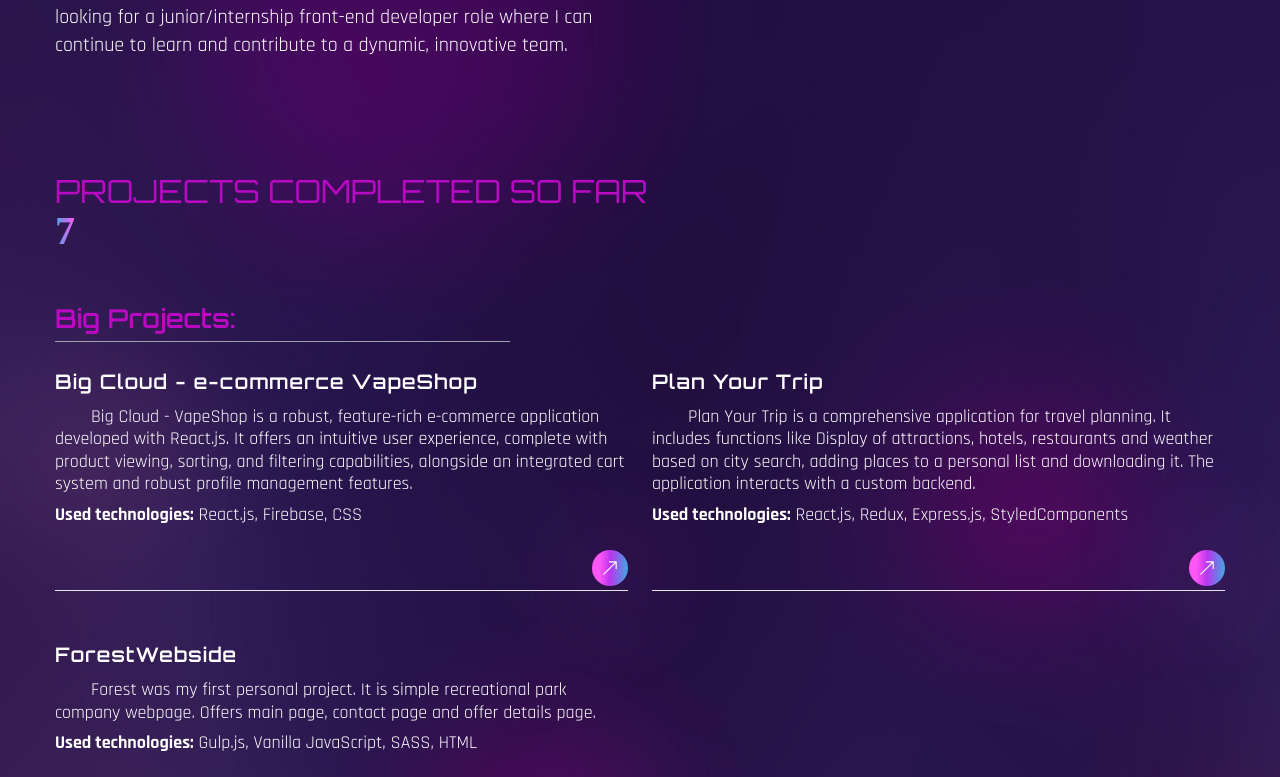
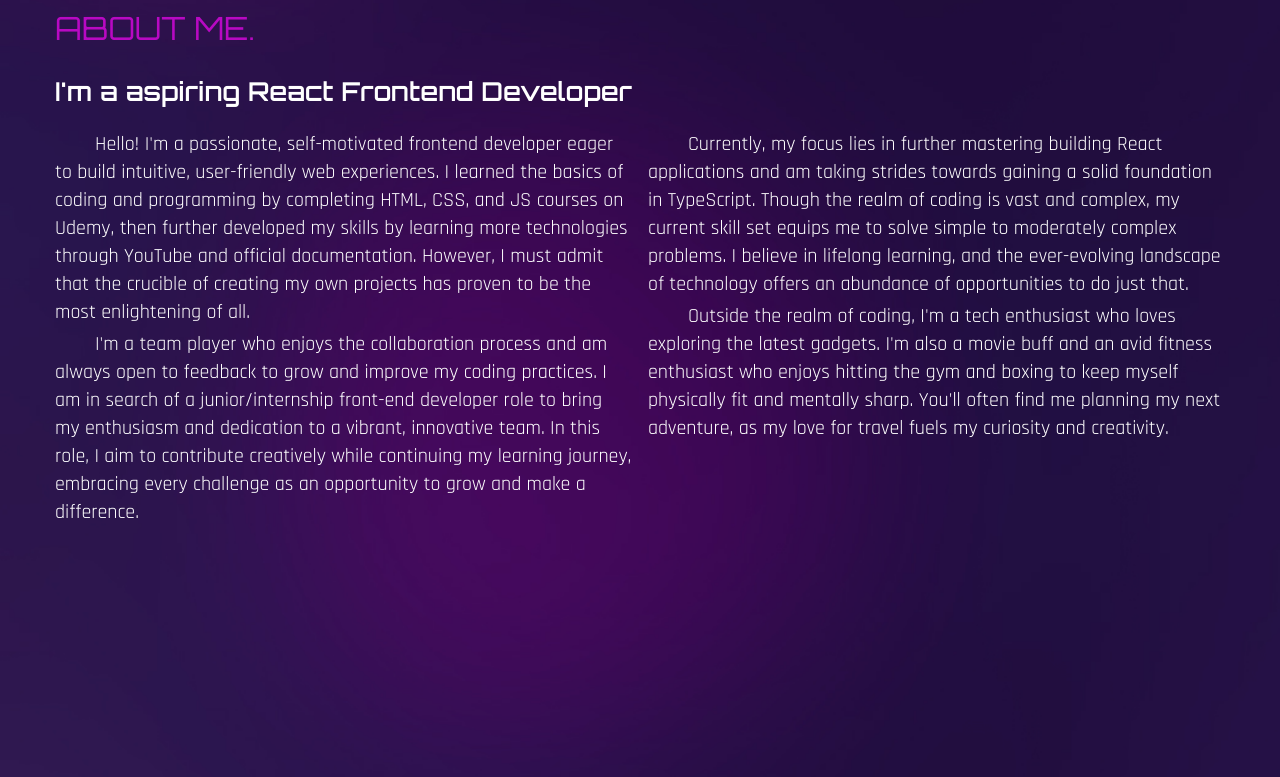
Before and after one commit to IgorFurman/PersonalWebpage, a React (Create React App) app: page / in a window 1280 px wide. Shown: the part 1068-1845 px from the top of the page. Built offline with nearby package versions, Linux system fonts and the light colour scheme; a web font is replaced by a local one.

Commit message:
style and content changes

```diff
--- a/src/components/About.js
+++ b/src/components/About.js
@@ -1,6 +1,4 @@
 import React from 'react';
-import CountUp from 'react-countup';
-import { useInView } from 'react-intersection-observer';
 import { motion } from 'framer-motion';
 import { fadeIn } from '../variants';
 
@@ -9,14 +7,14 @@ const About = () => {
 
 	return (
 		<section
-			className='section min-h-screen lg:mb-[100px]'
+			className='md:section lg:my-auto'
 			id='about'
 
 		>
-			<div className='container mx-auto'>
+			<div className='container'>
 				<h2 className='h2 text-accent'>About me.</h2>
 
-				<div className='gap-y-10 lg:gap-x-20 lg:items-center'>
+				<div className='gap-y-10 lg:gap-x-20 md:items-center'>
 					<motion.div
 						variants={fadeIn('right', 0.3)}
 						initial='hidden'
@@ -33,7 +31,7 @@ const About = () => {
 						className='flex-1'
 					>
 						<h3 className='h3 mb-4 lg:col-span-2'>
-							I'm a aspiring Junior Frontend Developer
+							I'm a aspiring React Frontend Developer
 						</h3>
 						<div className='md:text-xl lg:grid lg:grid-cols-2 gap-4'>
 							<div>
@@ -42,37 +40,24 @@ const About = () => {
 									eager to build intuitive, user-friendly web experiences. I
 									learned the basics of coding and programming by completing
 									HTML, CSS, and JS courses on Udemy, then further developed my
-									skills by learning React through YouTube and official
-									documentation. In retrospect, however, I believe I've learned
-									the most from creating my own projects.
+									skills by learning more technologies through YouTube and official
+									documentation. However, I must admit that the crucible of creating my own projects has proven to be the most enlightening of all.
 								</p>
 								<p
-									className='mb-1 hidden md:block'
+									className='mb-1'
 									style={{ textIndent: '2em' }}
 								>
 									I'm a team player who enjoys the collaboration process and am
 									always open to feedback to grow and improve my coding
-									practices. I'm looking for a junior/internship front-end
-									developer role where I can continue to learn and contribute to
-									a dynamic, innovative team.
+									practices. I am in search of a junior/internship front-end developer role to bring my enthusiasm and dedication to a vibrant, innovative team. In this role, I aim to contribute creatively while continuing my learning journey, embracing every challenge as an opportunity to grow and make a difference.
 								</p>
 							</div>
 							<div>
 								<p className='mb-1 ' style={{ textIndent: '2em' }}>
-									Nowadays I enjoy building personal projects to continually
-									expand my skill set and keep up with the latest industry
-									trends. Currently, I am still learning more about JavaScript,
-									React, Redux and basics about TypeScript, Because I understand
-									that the topic is vast and complex, what I can do at the
-									moment allows me to solve simple and moderately complex
-									problems.
+								Currently, my focus lies in further mastering building React applications and am taking strides towards gaining a solid foundation in TypeScript. Though the realm of coding is vast and complex, my current skill set equips me to solve simple to moderately complex problems. I believe in lifelong learning, and the ever-evolving landscape of technology offers an abundance of opportunities to do just that.
 								</p>
-								<p className='mb-1 md:hidden' style={{ textIndent: '2em' }}>
-									I'm a team player who enjoys the collaboration process and am
-									always open to feedback to grow and improve my coding
-									practices. I'm looking for a junior/internship front-end
-									developer role where I can continue to learn and contribute to
-									a dynamic, innovative team.
+								<p className='mb-1 ' style={{ textIndent: '2em' }}>
+								Outside the realm of coding, I'm a tech enthusiast who loves exploring the latest gadgets. I'm also a movie buff and an avid fitness enthusiast who enjoys hitting the gym and boxing to keep myself physically fit and mentally sharp. You'll often find me planning my next adventure, as my love for travel fuels my curiosity and creativity.
 								</p>
 							</div>
 						</div>
--- a/src/components/Banner.js
+++ b/src/components/Banner.js
@@ -9,7 +9,7 @@ import { fadeIn } from '../variants';
 const Banner = () => {
 	return (
 		<section
-			className='min-h-[85vh] lg:min-h-[69vh] flex items-center'
+			className='min-h-[100vh] md:min-h-screen lg:section lg:pt-0  flex items-center'
 			id='home'
 		>
 			<div className='container mx-auto'>
@@ -34,9 +34,9 @@ const Banner = () => {
 							<span className='text-white mr-4'>I am a</span>
 							<TypeAnimation
 								sequence={[
-									'Aspiring',
+									'Frontend',
 									2000,
-									'Frontend',
+									'React',
 									2000,
 									'Developer',
 									2000,
@@ -63,10 +63,10 @@ const Banner = () => {
 							viewport={{ once: false, amount: 0.7 }}
 							className='flex max-w-max gap-x-6 items-center mb-12 mx-auto lg:mx-0'
 						>
-							<a href='#' className='text-gradient btn-link'>
+							<a href='https://www.linkedin.com/in/igor-furman-76a49022a/' target="_blank" rel="noopener noreferrer" className='text-gradient btn-link'>
 								Hire me
 							</a>
-							<a href='#' className='btn btn-lg'>
+							<a href='https://github.com/IgorFurman' target="_blank" rel="noopener noreferrer" className='btn btn-lg'>
 								My Portfolio
 							</a>
 						</motion.div>
@@ -78,10 +78,10 @@ const Banner = () => {
 							viewport={{ once: false, amount: 0.7 }}
 							className='flex text-[20px] gap-x-6 max-w-max mx-auto lg:mx-0'
 						>
-							<a href='#'>
+							<a href='https://github.com/IgorFurman' target="_blank" rel="noopener noreferrer">
 								<FaGithub size={32}  />
 							</a>
-							<a  href='#'>
+							<a  href='https://www.linkedin.com/in/igor-furman-76a49022a/' target="_blank" rel="noopener noreferrer">
 								<FaLinkedin size={32}/>
 							</a>
 						</motion.div>
--- a/src/components/Contact.js
+++ b/src/components/Contact.js
@@ -29,7 +29,7 @@ const Contact = () => {
   const { handleInputChange, handleSubmit, errors } = FormValidator(validate);
 
   return (
-    <section className='py-1 lg:section  min-h-screen ' id='contact'>
+    <section className='py-1 md:section' id='contact'>
       <div className='container  mx-auto'>
         <div className='flex flex-col lg:flex-row'>
 
--- a/src/components/Nav.js
+++ b/src/components/Nav.js
@@ -3,21 +3,27 @@ import React, {useState, useEffect} from 'react';
 import { BiHomeAlt, BiUser } from 'react-icons/bi';
 import { BsChatSquare, BsClipboardData } from 'react-icons/bs';
 import { GiAchievement, GiMaterialsScience } from 'react-icons/gi';
-import { Link } from 'react-scroll';
+import { Link, animateScroll as scroll, scrollSpy} from 'react-scroll';
 
 const Nav = () => {
 
-	const [offset, setOffset] = useState(-200);
+	const [offset, setOffset] = useState(0);
+
+	useEffect(() => {
+    scrollSpy.update();
+}, []);
+
 
 useEffect(() => {
 	const updateOffset = () => {
-			setOffset(window.innerWidth <= 900 ? 0 : -200);
+		setOffset(window.innerWidth <= 960 ? 0 : 150);
 	};
 
 	window.addEventListener('resize', updateOffset);
 	updateOffset();
 	return () => window.removeEventListener('resize', updateOffset);
 }, []);
+
 
 	return (
 		<nav className='fixed bottom-2 lg:bottom-8 w-full overflow-hidden z-50'>
@@ -38,7 +44,7 @@ const Nav = () => {
 						activeClass='active'
 						smooth={true}
 						spy={true}
-
+						offset='0'
 						className='cursor-pointer w-[60px] h-[60px] flex items-center justify-center'
 					>
 						<BiUser />
@@ -48,7 +54,7 @@ const Nav = () => {
 						activeClass='active'
 						smooth={true}
 						spy={true}
-						offset={offset}
+
 						className='cursor-pointer w-[60px] h-[60px] flex items-center justify-center'
 					>
 						<BsClipboardData />
@@ -58,7 +64,7 @@ const Nav = () => {
 						activeClass='active'
 						smooth={true}
 						spy={true}
-						offset={-10}
+						offset={20}
 						className='cursor-pointer w-[60px] h-[60px] flex items-center justify-center'
 					>
 						<GiAchievement />
@@ -68,6 +74,7 @@ const Nav = () => {
 						activeClass='active'
 						smooth={true}
 						spy={true}
+						offset={offset}
 						className='cursor-pointer w-[60px] h-[60px] flex items-center justify-center'
 					>
 						<GiMaterialsScience />
@@ -77,7 +84,7 @@ const Nav = () => {
 						activeClass='active'
 						smooth={true}
 						spy={true}
-
+						offset={offset}
 						className='cursor-pointer w-[60px] h-[60px] flex items-center justify-center'
 					>
 						<BsChatSquare />
--- a/src/components/Projects.js
+++ b/src/components/Projects.js
@@ -60,7 +60,7 @@ const Projects = () => {
   });
 
   return (
-    <section className='section mx-auto h-fit-content ' id='projects'>
+    <section className='md:section' id='projects'>
       <div className='container mx-auto'>
         <h2 className='h2 text-accent' ref={ref}>
           Projects completed so far
@@ -90,7 +90,7 @@ const ProjectSection = ({ title, projects }) => (
 			whileInView={'show'}
 			viewport={{ once: false, amount: 0.3 }}
 		>
-			<h3 className=' h3 text-accent font-primary max-w-[455px] mt-1 mb-6 text-left border-b border-gray-400'>
+			<h3 className=' h3 text-accent font-primary mt-1 mb-6 text-left border-b border-b-accent'>
 				{title}:
 			</h3>
 		</motion.div>
--- a/src/components/Technologies.js
+++ b/src/components/Technologies.js
@@ -77,7 +77,7 @@ const Technologies = () => {
 	};
 	return (
 		<section
-			className='min-h-screen md:mt-[100px] lg:mt-[300px] lg:mb-0'
+			className='min-h-screen md:section mt-10 md:mt-0'
 			id='technologies'
 		>
 			<div className='container mx-auto '>
@@ -86,7 +86,7 @@ const Technologies = () => {
 					initial='hidden'
 					whileInView={'show'}
 					viewport={{ once: false, amount: 0.7 }}
-					className='h2 p-5 md:mb-[100px] text-gradient text-lg border solid '
+					className='h2 p-5 md:mb-[220px] text-gradient text-lg border solid '
 				>
 					Technology stack.
 				</motion.h2>
@@ -97,7 +97,7 @@ const Technologies = () => {
 					viewport={{ once: false, amount: 0.7 }}
 					className='md:flex hidden content-center '
 				>
-					<Carousel height={500 + 'px'} width={100 + '%'} autoPlay={true}>
+					<Carousel height={200 + 'px'} width={100 + '%'} autoPlay={true}>
 						{technologies.map((tech, index) => (
 							<div key={index} className='flex justify-items-center '>
 								<img alt={`${tech.name} logo`} src={tech.logo} />
--- a/src/index.css
+++ b/src/index.css
@@ -45,7 +45,7 @@
   body {
     @apply font-secondary text-lg leading-8 text-white;
   }
-  li::marker {
+   li::marker {
     content: '■ ';
     color: #b809c3;
     text-shadow: 2px 2px 4px #ff56f6, -2px -2px 4px #3bace2, 2px -2px 4px #406aff, -2px 2px 4px #406aff;
@@ -77,7 +77,7 @@
     @apply bg-gradient-to-r text-transparent bg-clip-text from-[#42A6E3] to-[#FF56F6] font-bold font-primary hover:from-[#FF56F6] hover:to-[#42A6E3];
   }
   .section {
-    @apply py-8 lg:py-24 lg:h-screen flex items-center;
+    @apply py-8 md:mb-12 lg:mb-20 lg:py-[200px] md:min-h-screen flex items-center justify-center;
   }
 
 
```
Also changed, not shown: src/components/Skills.js (+52 -52 lines). Lines whose indentation alone changed are shown as unchanged.
